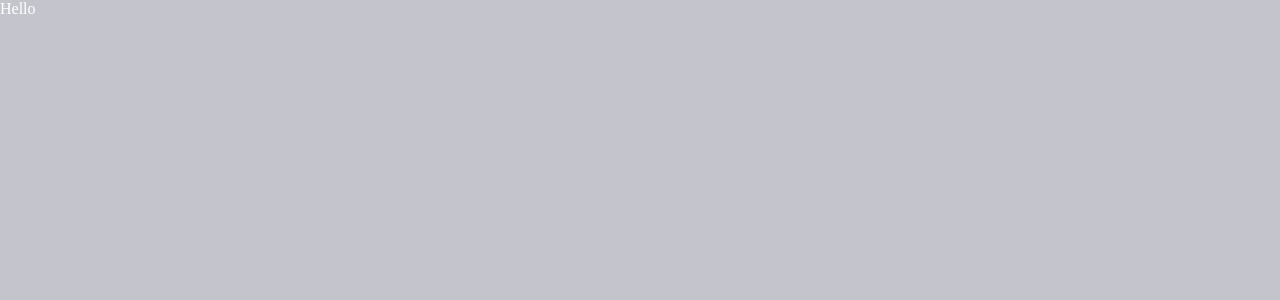
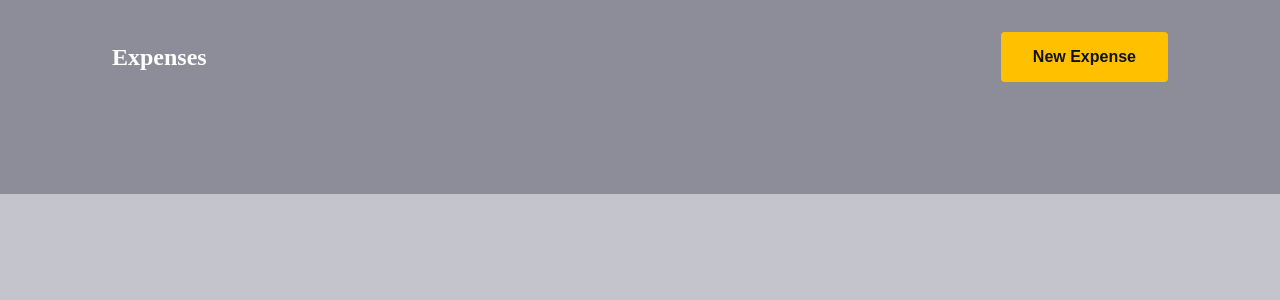
Before and after one commit to marialobillo/expense-tracker-2, a React (Vite) app: page / in a window 1280 px wide. Shown: the top 300 px of the page. Built offline with nearby package versions, Linux system fonts and the light colour scheme.

Commit message:
feat: add Header on Expenses

```diff
--- a/src/App.tsx
+++ b/src/App.tsx
@@ -1,6 +1,7 @@
 import { ThemeProvider } from "styled-components"
 import { defaultTheme } from "./styles/themes/default"
 import { GlobalStyle } from "./styles/global"
+import Expenses from "./pages/Expenses"
 
 
 
@@ -10,7 +11,8 @@ const App = () => {
     <>
       <ThemeProvider theme={defaultTheme}>
         <GlobalStyle />
-        Hello
+
+         <Expenses />
       </ThemeProvider>
     </>
   )
--- a/src/components/Header/index.tsx
+++ b/src/components/Header/index.tsx
@@ -1,9 +1,15 @@
+import { HeaderContainer, HeaderContent, NewExpenseButton } from "./styles"
 
 
 const Header = () => {
   return (
     <div>
-      Header
+      <HeaderContainer>
+        <HeaderContent>
+          <h2>Expenses</h2>
+          <NewExpenseButton>New Expense</NewExpenseButton>
+        </HeaderContent>
+      </HeaderContainer>
     </div>
   )
 }
--- /dev/null
+++ b/src/components/Header/styles.ts
@@ -0,0 +1,47 @@
+import styled from "styled-components"
+
+export const HeaderContainer = styled.header`
+  background-color: ${props => props.theme['gray-400']};
+  color: ${props => props.theme['yellow-200']};
+  padding: 2rem 0 7rem;
+`
+
+export const HeaderContent = styled.div`
+  width: 100%;
+  max-width: 1120px;
+
+  display: flex;
+  align-items: center;
+  justify-content: space-between;
+
+  margin: 0 auto;
+  padding: 0 2rem;
+
+  > img {
+    max-height: 45px;
+  }
+  > div {
+    display: flex;
+    gap: 2rem;
+  }
+`
+
+export const NewExpenseButton = styled.button`
+  background-color: ${props => props.theme['yellow-500']};
+  color: ${props => props.theme['gray-900']};
+
+  padding: 1rem 2rem;
+  border: 0;
+  border-radius: 0.25rem;
+  font-size: 1rem;
+  font-weight: 600;
+  transition: filter 0.2s;
+  cursor: pointer;
+
+  &:hover {
+    filter: brightness(0.9);
+    background-color: ${props => props.theme['yellow-800']};
+    transition: background-color 0.2s;
+  }
+
+`
--- a/src/pages/Expenses/index.tsx
+++ b/src/pages/Expenses/index.tsx
@@ -1,9 +1,9 @@
-import React from 'react'
+import Header from '../../components/Header'
 
 const Expenses = () => {
   return (
     <div>
-      Expenses
+      <Header />
     </div>
   )
 }
```
